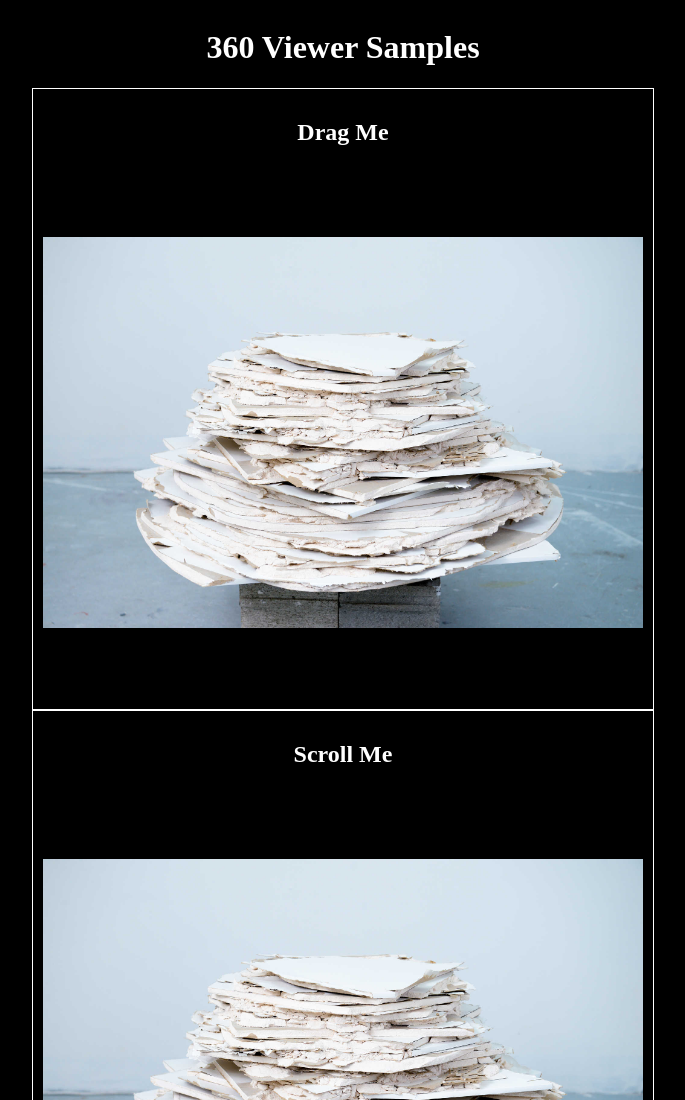
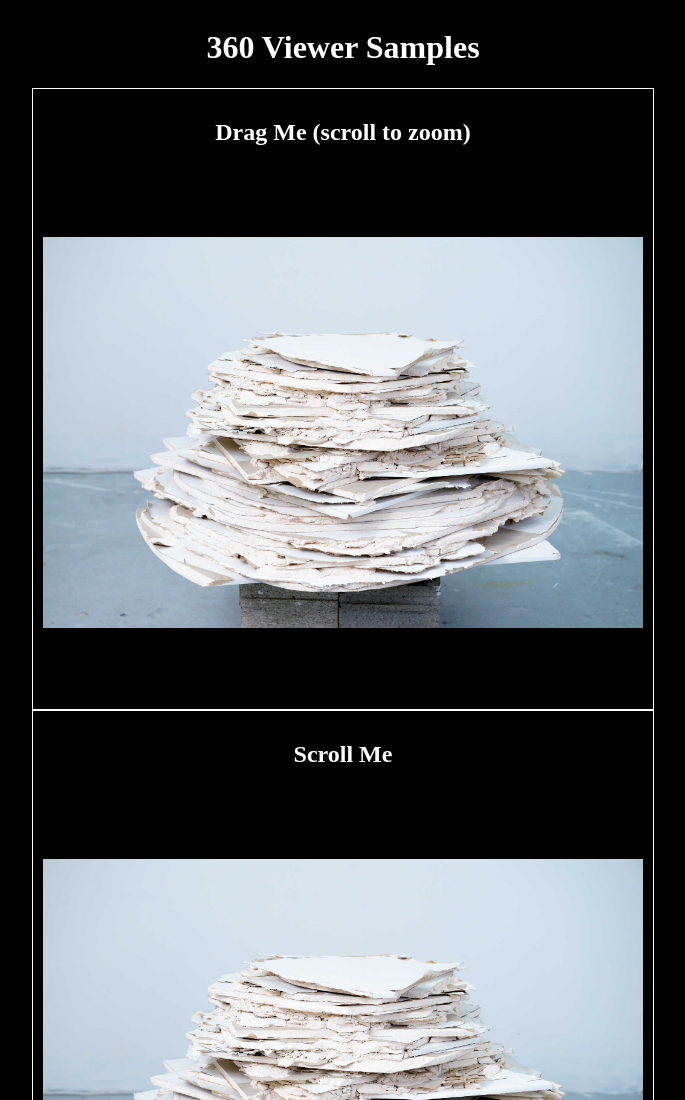
Before and after one commit to thearlman/alexis360, a plain HTML site: page index.html in a window 1280 px wide. Shown: the top 1100 px of the page, without its empty margins (297-982 px from the left). Drawn offline with Linux system fonts and the light colour scheme.

Commit message:
added zoom feature on draggable element

```diff
--- a/index.html
+++ b/index.html
@@ -12,7 +12,7 @@
   <div id="dummy"></div>
   <h1>360 Viewer Samples</h1>
   <div id="scul1" class="display-window">
-    <h2>Drag Me</h2>
+    <h2>Drag Me (scroll to zoom)</h2>
   </div>
   <div id="scul2" class="display-window">
     <h2>Scroll Me</h2>
```
